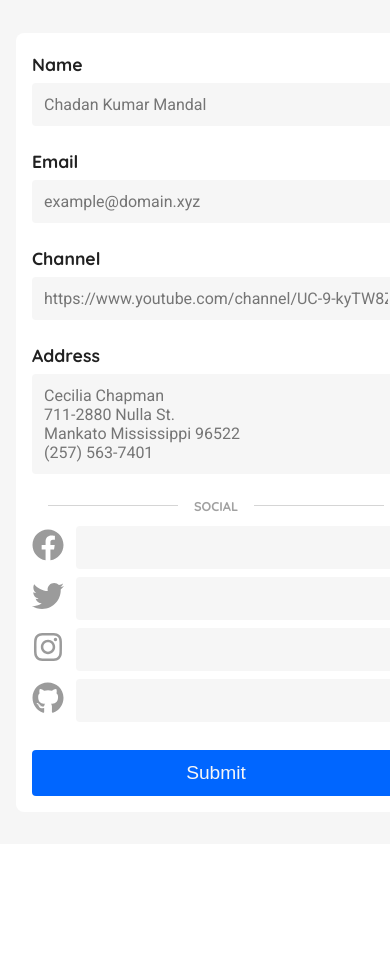
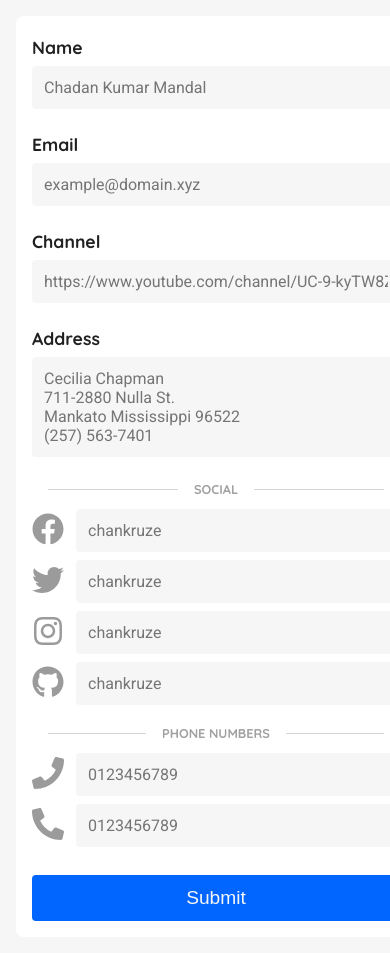
Before and after one commit to chankruze/formik-fundamentals, a React (Create React App) app: page / in a window 390 px wide. Shown: the top 953 px of the page. Before the commit the page ends 844 px from the top, so only its background shows below. Built offline with nearby package versions, Linux system fonts and the light colour scheme.

Commit message:
use array to store phone numbers
Signed-off-by: chankruze <chankruze@gmail.com>

```diff
--- a/src/YoutubeForm.module.css
+++ b/src/YoutubeForm.module.css
@@ -83,6 +83,7 @@ button[type="submit"]:hover {
   color: rgb(255, 57, 57);
   text-align: end;
   font-weight: 600;
+  font-size: 0.8rem;
 }
 
 textarea {
@@ -92,20 +93,20 @@ textarea {
   max-height: 150px;
 }
 
-.social_wrapper {
+.group_wrapper {
   width: 100%;
   padding: 0.5rem;
   display: flex;
   flex-direction: column;
 }
 
-.social_heading {
+.group_heading {
   padding: 0 0 0.5rem 0;
   display: flex;
   align-items: center;
 }
 
-.social_title {
+.group_title {
   font-weight: 800;
   font-size: 0.8rem;
   text-transform: uppercase;
@@ -113,7 +114,7 @@ textarea {
   font-family: "Quicksand", sans-serif;
 }
 
-.social_bar {
+.group_bar {
   flex: 1;
   height: 1px;
   margin: 0 1rem;
--- a/src/YoutubeFormV2.js
+++ b/src/YoutubeFormV2.js
@@ -7,7 +7,14 @@ Copyright (c) Geekofia 2021 and beyond
 
 import { Formik, Form, Field, ErrorMessage } from "formik";
 import * as Yup from "yup";
-import { FaFacebook, FaTwitter, FaInstagram, FaGithub } from "react-icons/fa";
+import {
+  FaFacebook,
+  FaTwitter,
+  FaInstagram,
+  FaGithub,
+  FaPhone,
+  FaPhoneAlt,
+} from "react-icons/fa";
 import styles from "./YoutubeForm.module.css";
 
 // Steps to add formik to a form:
@@ -29,6 +36,7 @@ const initialValues = {
     instagram: "",
     github: "",
   },
+  phoneNumbers: ["", ""],
 };
 
 // onSubmit function
@@ -131,35 +139,85 @@ const YoutubeFormV2 = () => {
             </Field>
           </div>
           {/* social */}
-          <div className={styles.social_wrapper}>
-            <div className={styles.social_heading}>
-              <div className={styles.social_bar}></div>
-              <p className={styles.social_title}>Social</p>
-              <div className={styles.social_bar}></div>
+          <div className={styles.group_wrapper}>
+            <div className={styles.group_heading}>
+              <div className={styles.group_bar}></div>
+              <p className={styles.group_title}>Social</p>
+              <div className={styles.group_bar}></div>
             </div>
             <div className={styles.handle_wrapper}>
               <label htmlFor="facebook">
                 <FaFacebook size={32} />
               </label>
-              <Field type="text" name="social.facebook" id="facebook" />
+              <Field
+                type="text"
+                name="social.facebook"
+                id="facebook"
+                placeholder="chankruze"
+              />
             </div>
             <div className={styles.handle_wrapper}>
               <label htmlFor="twitter">
                 <FaTwitter size={32} />
               </label>
-              <Field type="text" name="social.twitter" id="twitter" />
+              <Field
+                type="text"
+                name="social.twitter"
+                id="twitter"
+                placeholder="chankruze"
+              />
             </div>
             <div className={styles.handle_wrapper}>
               <label htmlFor="instagram">
                 <FaInstagram size={32} />
               </label>
-              <Field type="text" name="social.instagram" id="instagram" />
+              <Field
+                type="text"
+                name="social.instagram"
+                id="instagram"
+                placeholder="chankruze"
+              />
             </div>
             <div className={styles.handle_wrapper}>
               <label htmlFor="github">
                 <FaGithub size={32} />
               </label>
-              <Field type="text" name="social.github" id="github" />
+              <Field
+                type="text"
+                name="social.github"
+                id="github"
+                placeholder="chankruze"
+              />
+            </div>
+          </div>
+          {/* phone number fields */}
+          <div className={styles.group_wrapper}>
+            <div className={styles.group_heading}>
+              <div className={styles.group_bar}></div>
+              <p className={styles.group_title}>phone numbers</p>
+              <div className={styles.group_bar}></div>
+            </div>
+            <div className={styles.handle_wrapper}>
+              <label htmlFor="phone 1">
+                <FaPhone size={32} />
+              </label>
+              <Field
+                type="text"
+                name="phoneNumbers[0]"
+                id="primaryPhone"
+                placeholder="0123456789"
+              />
+            </div>
+            <div className={styles.handle_wrapper}>
+              <label htmlFor="twitter">
+                <FaPhoneAlt size={32} />
+              </label>
+              <Field
+                type="text"
+                name="phoneNumbers[1]"
+                id="secondaryPhone"
+                placeholder="0123456789"
+              />
             </div>
           </div>
           {/* submit button */}
```
